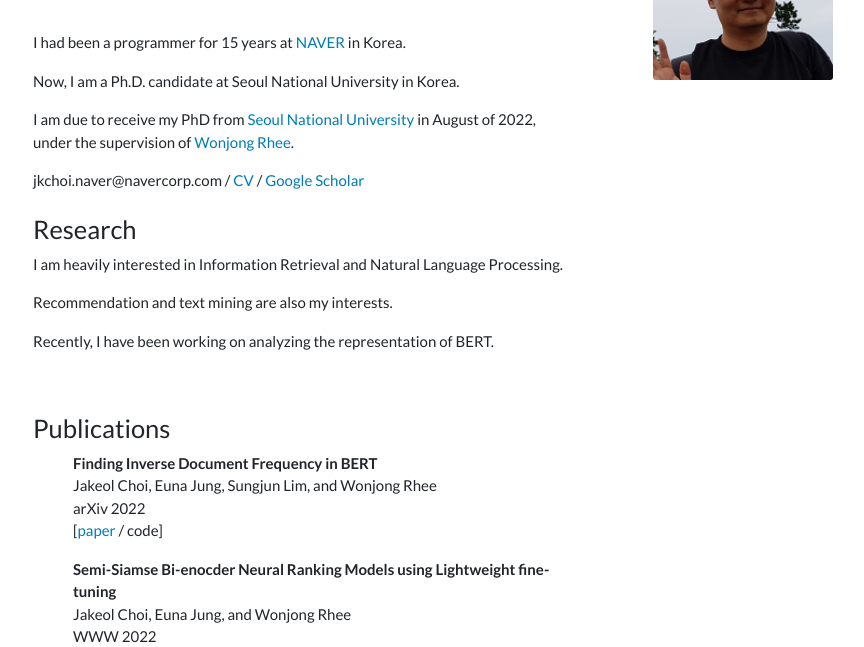
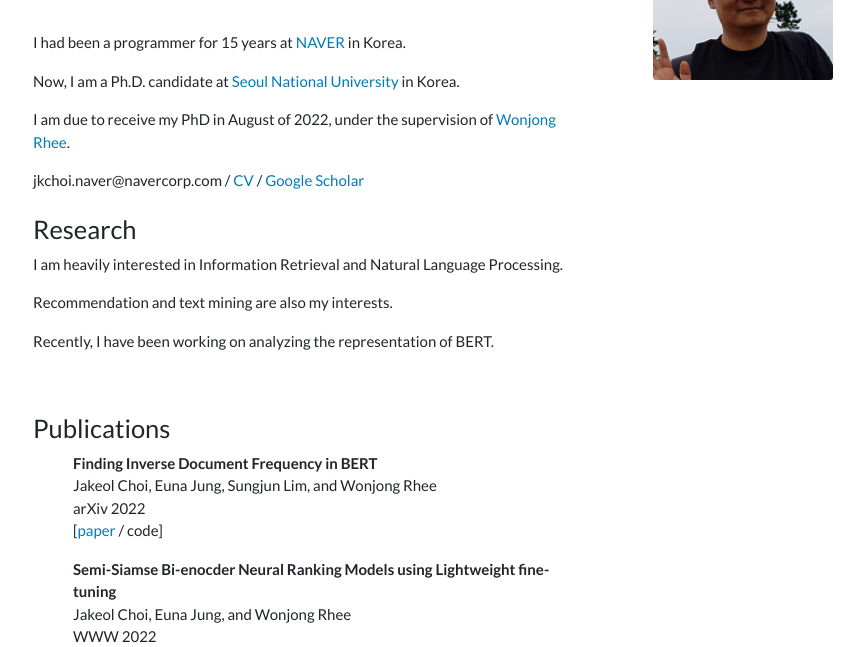
Before and after one commit to maygodwithu/maygodwithu.github.io, a plain HTML site: page index.html in a window 1280 px wide. Shown: the part 140-787 px from the top of the page, without its empty margins (47-911 px from the left). Drawn offline with Linux system fonts and the light colour scheme.

Commit message:
Update index.html

```diff
--- a/index.html
+++ b/index.html
@@ -24,8 +24,8 @@
       <br>
       <br>
       <p>I had been a programmer for 15 years at <a href="http://www.naver.com">NAVER</a> in Korea.</a></p>
-      <p>Now, I am a Ph.D. candidate at Seoul National University in Korea.</a></p>
-      <p>I am due to receive my PhD from <a href="http://drl.snu.ac.kr">Seoul National University</a> in August of 2022, under the supervision of <a href="http://adsl.snu.ac.kr/?p=13209">Wonjong Rhee</a>.
+      <p>Now, I am a Ph.D. candidate at <a href="http://drl.snu.ac.kr">Seoul National University</a> in Korea.</a></p>
+      <p>I am due to receive my PhD in August of 2022, under the supervision of <a href="http://adsl.snu.ac.kr/?p=13209">Wonjong Rhee</a>.
       </p>
         jkchoi.naver@navercorp.com /
         <a href="data/cv_jaekeolchoi.pdf">CV</a> /
```
